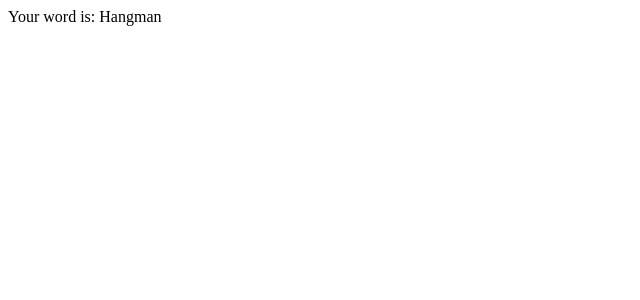
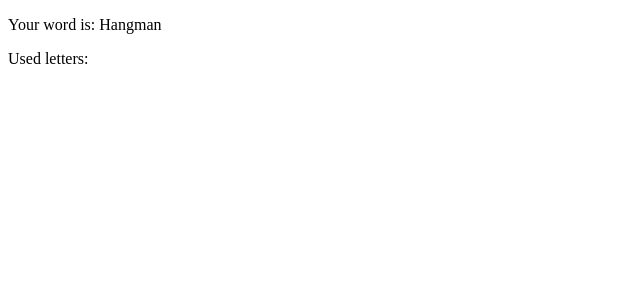
Before and after one commit to Piotr-Aueternum/hangman, a React app: page / in a window 1280 px wide. Shown: the top 300 px of the page, without its empty margins (0-640 px from the left). Built offline with nearby package versions, Linux system fonts and the light colour scheme.

Commit message:
Added window keypress listener, added methods for keypress functionality

```diff
--- a/src/components/App.js
+++ b/src/components/App.js
@@ -4,6 +4,6 @@ import './App.scss';
 
 export default () => (
   <div className="container">
-    <Hangman word="Hangman" />
+    <Hangman word="Hangman" filter={/[A-Z]/i} />
   </div>
 );
--- a/src/components/Hangman.js
+++ b/src/components/Hangman.js
@@ -4,19 +4,55 @@ import './Hangman.scss';
 
 export default class extends React.Component {
   static propTypes = {
+    filter: PropTypes.instanceOf(RegExp).isRequired,
     word: PropTypes.string.isRequired,
+  }
+  static defaultProps = {
+    captureContext: window,
   }
   constructor(props) {
     super(props);
+    const { word, filter } = props;
     this.state = {
-      props,
+      word,
+      filter,
+      letters: [],
     };
+    this.matchLetter = this.matchLetter.bind(this);
+    this.isRepeatedLetter = this.isRepeatedLetter.bind(this);
+  }
+  componentDidMount() {
+    this.keyPressListener();
+  }
+  keyPressListener() {
+    window.addEventListener('keypress', (event) => {
+      const { key: letter } = event;
+      this.addLetter(letter);
+    });
+  }
+  addLetter(letter) {
+    const { matchLetter, isRepeatedLetter } = this;
+    const normalizedLetter = letter.toUpperCase();
+    const match = matchLetter(normalizedLetter) && !isRepeatedLetter(normalizedLetter);
+    if (match) {
+      const { letters } = this.state;
+      this.setState({ letters: [...letters, normalizedLetter] });
+    }
+  }
+  matchLetter(letter) {
+    const { filter } = this.state;
+    return Boolean(letter.match(filter));
+  }
+  isRepeatedLetter(letter) {
+    const { letters } = this.state;
+    return letters.includes(letter);
   }
   render() {
-    const { word } = this.props;
+    const { word, letters } = this.state;
     return (
       <div>
-        Your word is: {word}
+        <p>Your word is: {word}</p>
+        <p>Used letters: {letters.map(letter => letter)}</p>
       </div>
     );
   }
```
